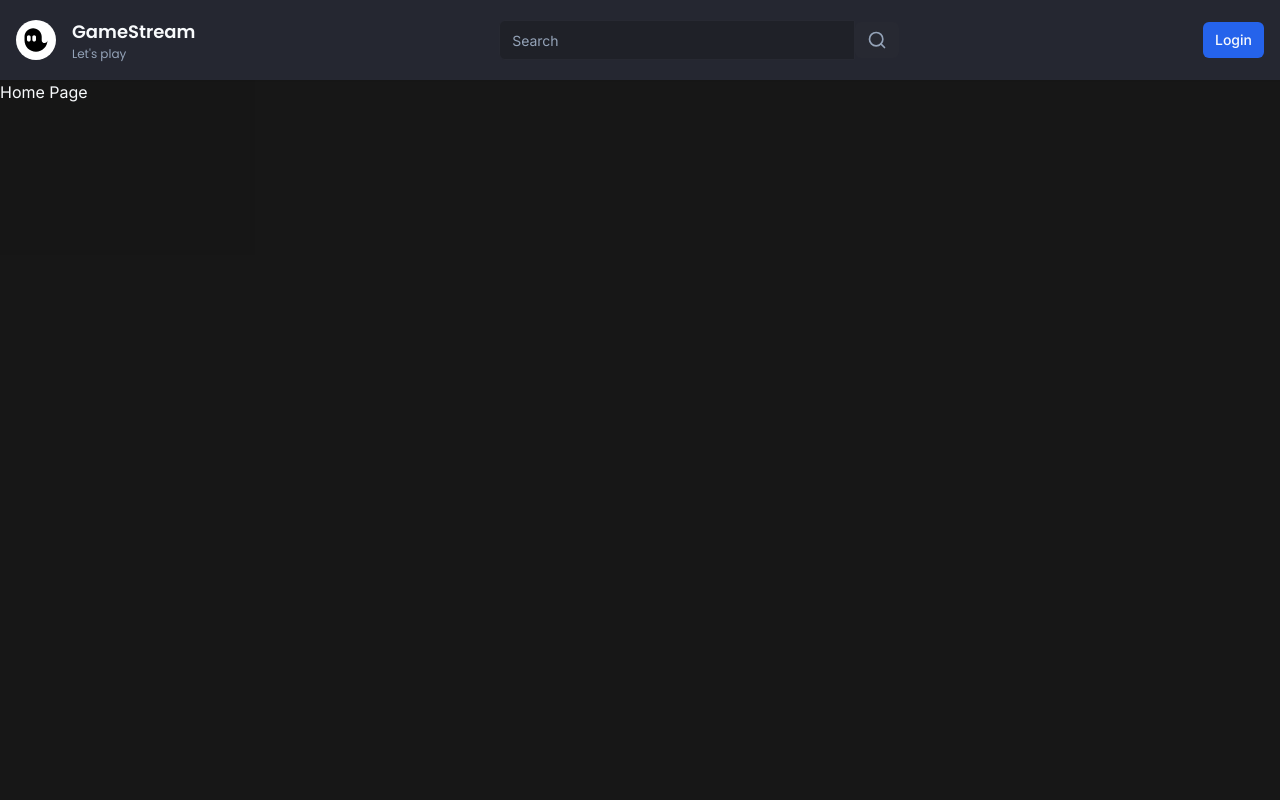
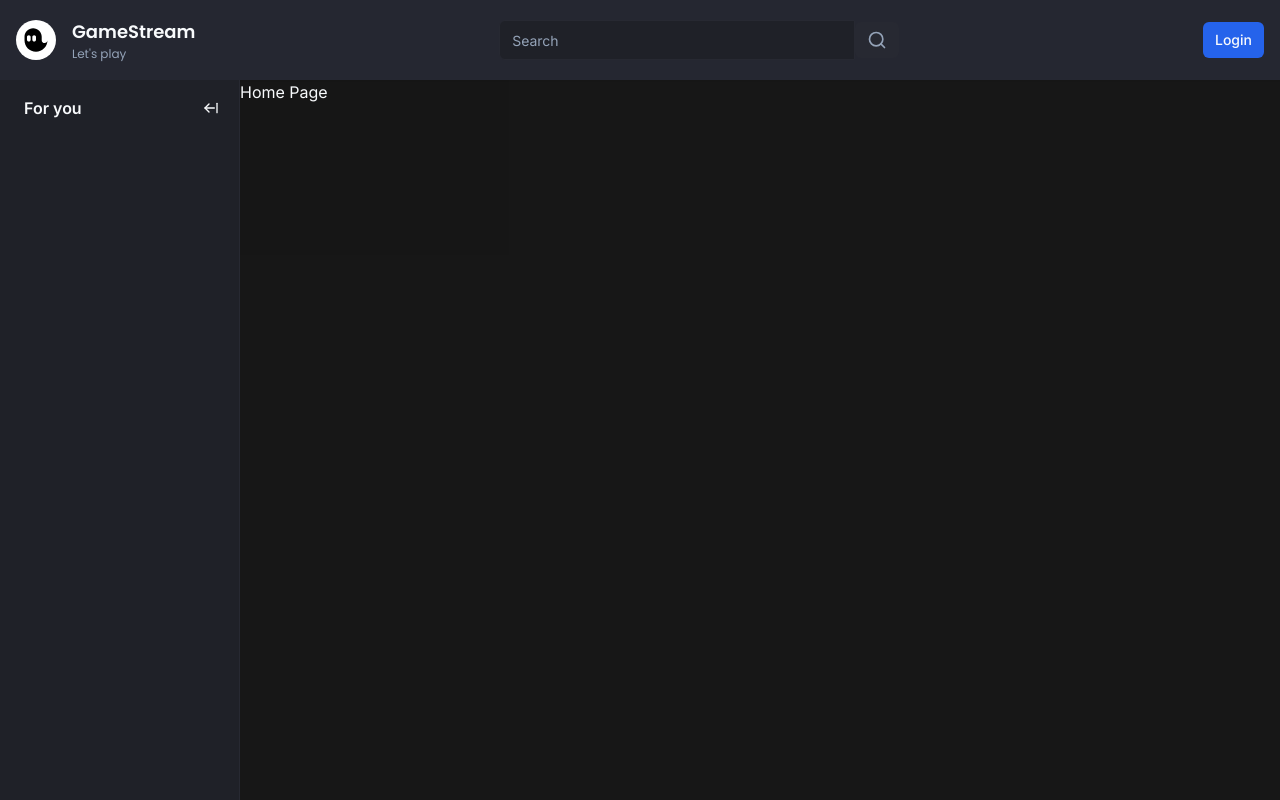
Before and after one commit to gitesh9/game-stream, a Next.js app: page / in a window 1280 px wide. Built offline with nearby package versions, Linux system fonts and the light colour scheme; no server answers.

Commit message:
Created sidebar

```diff
--- /dev/null
+++ b/app/(browse)/_components/container.tsx
@@ -0,0 +1,35 @@
+"use client";
+
+import { useEffect } from "react";
+import { useMediaQuery } from "usehooks-ts";
+
+import { cn } from "@/lib/utils";
+import { useSideBar } from "@/store/use-sidebar";
+
+interface ContainerProps {
+	children: React.ReactNode;
+}
+export const Container = ({ children }: ContainerProps) => {
+	const matches = useMediaQuery("(max-width:1024px)");
+
+	const { collapsed, onCollapse, onExpand } = useSideBar((state) => state);
+
+	useEffect(() => {
+		if (matches) {
+			onCollapse();
+		} else {
+			onExpand();
+		}
+	}, [matches, onCollapse, onExpand]);
+
+	return (
+		<div
+			className={cn(
+				"flex-1",
+				collapsed ? "ml-[70px]" : "ml-[70px] lg:ml-60"
+			)}
+		>
+			{children}
+		</div>
+	);
+};
--- /dev/null
+++ b/app/(browse)/_components/sidebar/index.tsx
@@ -0,0 +1,10 @@
+import { Toggle } from "./toggle";
+import { Wrapper } from "./wrapper";
+
+export const Sidebar = () => {
+	return (
+		<Wrapper>
+			<Toggle />
+		</Wrapper>
+	);
+};
--- /dev/null
+++ b/app/(browse)/_components/sidebar/toggle.tsx
@@ -0,0 +1,45 @@
+"use client";
+
+import { ArrowLeftFromLine, ArrowRightFromLine } from "lucide-react";
+
+import { Hint } from "@/components/hint";
+import { Button } from "@/components/ui/button";
+import { useSideBar } from "@/store/use-sidebar";
+
+export const Toggle = () => {
+	const { collapsed, onCollapse, onExpand } = useSideBar((state) => state);
+
+	const label = collapsed ? "Expand" : "Collapse";
+
+	return (
+		<>
+			{collapsed && (
+				<div className="hidden lg:flex w-full items-center justify-center pt-4 mb-4">
+					<Hint label={label} side="right" asChild>
+						<Button
+							className="h-auto p-2 ml-auto"
+							variant="ghost"
+							onClick={onExpand}
+						>
+							<ArrowRightFromLine className="h-4 w-4" />
+						</Button>
+					</Hint>
+				</div>
+			)}
+			{!collapsed && (
+				<div className="p-3 pl-6 mb-2 flex items-center w-full">
+					<p className="font-semibold text-primary">For you</p>
+					<Hint label={label} side="right" asChild>
+						<Button
+							className="h-auto p-2 ml-auto"
+							variant="ghost"
+							onClick={onCollapse}
+						>
+							<ArrowLeftFromLine className="h-4 w-4" />
+						</Button>
+					</Hint>
+				</div>
+			)}
+		</>
+	);
+};
--- /dev/null
+++ b/app/(browse)/_components/sidebar/wrapper.tsx
@@ -0,0 +1,21 @@
+"use client";
+
+import { cn } from "@/lib/utils";
+import { useSideBar } from "@/store/use-sidebar";
+
+interface WrapperProps {
+	children: React.ReactNode;
+}
+export const Wrapper = ({ children }: WrapperProps) => {
+	const { collapsed } = useSideBar((state) => state);
+	return (
+		<aside
+			className={cn(
+				"fixed left-0 flex flex-col w-60 h-full bg-background border-r border-[2D2E35] z-50",
+				collapsed && "w-[70px]"
+			)}
+		>
+			{children}
+		</aside>
+	);
+};
--- a/app/(browse)/layout.tsx
+++ b/app/(browse)/layout.tsx
@@ -1,11 +1,16 @@
 import React from "react";
 import { Navbar } from "./_components/navbar";
+import { Sidebar } from "./_components/sidebar";
+import { Container } from "./_components/container";
 
 const BrowseLayout = ({ children }: { children: React.ReactNode }) => {
 	return (
 		<>
 			<Navbar />
-			<div className="flex h-full pt-20">{children}</div>
+			<div className="flex h-full pt-20">
+				<Sidebar />
+				<Container>{children}</Container>
+			</div>
 		</>
 	);
 };
--- /dev/null
+++ b/components/hint.tsx
@@ -0,0 +1,31 @@
+import {
+	Tooltip,
+	TooltipContent,
+	TooltipProvider,
+	TooltipTrigger,
+} from "@/components/ui/tooltip";
+
+interface HintProps {
+	label: string;
+	children: React.ReactNode;
+	asChild?: boolean;
+	side?: "top" | "bottom" | "left" | "right";
+	align?: "start" | "center" | "end";
+}
+
+export const Hint = ({ label, children, asChild, side, align }: HintProps) => {
+	return (
+		<TooltipProvider>
+			<Tooltip delayDuration={0}>
+				<TooltipTrigger asChild={asChild}>{children}</TooltipTrigger>
+				<TooltipContent
+					className="text-black bg-white"
+					side={side}
+					align={align}
+				>
+					<p className="font-semibold">{label}</p>
+				</TooltipContent>
+			</Tooltip>
+		</TooltipProvider>
+	);
+};
--- /dev/null
+++ b/components/ui/tooltip.tsx
@@ -0,0 +1,30 @@
+"use client"
+
+import * as React from "react"
+import * as TooltipPrimitive from "@radix-ui/react-tooltip"
+
+import { cn } from "@/lib/utils"
+
+const TooltipProvider = TooltipPrimitive.Provider
+
+const Tooltip = TooltipPrimitive.Root
+
+const TooltipTrigger = TooltipPrimitive.Trigger
+
+const TooltipContent = React.forwardRef<
+  React.ElementRef<typeof TooltipPrimitive.Content>,
+  React.ComponentPropsWithoutRef<typeof TooltipPrimitive.Content>
+>(({ className, sideOffset = 4, ...props }, ref) => (
+  <TooltipPrimitive.Content
+    ref={ref}
+    sideOffset={sideOffset}
+    className={cn(
+      "z-50 overflow-hidden rounded-md border bg-popover px-3 py-1.5 text-sm text-popover-foreground shadow-md animate-in fade-in-0 zoom-in-95 data-[state=closed]:animate-out data-[state=closed]:fade-out-0 data-[state=closed]:zoom-out-95 data-[side=bottom]:slide-in-from-top-2 data-[side=left]:slide-in-from-right-2 data-[side=right]:slide-in-from-left-2 data-[side=top]:slide-in-from-bottom-2",
+      className
+    )}
+    {...props}
+  />
+))
+TooltipContent.displayName = TooltipPrimitive.Content.displayName
+
+export { Tooltip, TooltipTrigger, TooltipContent, TooltipProvider }
--- /dev/null
+++ b/store/use-sidebar.ts
@@ -0,0 +1,12 @@
+import { create } from "zustand";
+
+interface SideBarStore {
+	collapsed: boolean;
+	onExpand: () => void;
+	onCollapse: () => void;
+}
+export const useSideBar = create<SideBarStore>((set) => ({
+	collapsed: false,
+	onExpand: () => set(() => ({ collapsed: false })),
+	onCollapse: () => set(() => ({ collapsed: true })),
+}));
```
Also changed, not shown: package.json (+5 -2 lines), 1 other file (tests, documents, lock files or other folders).
